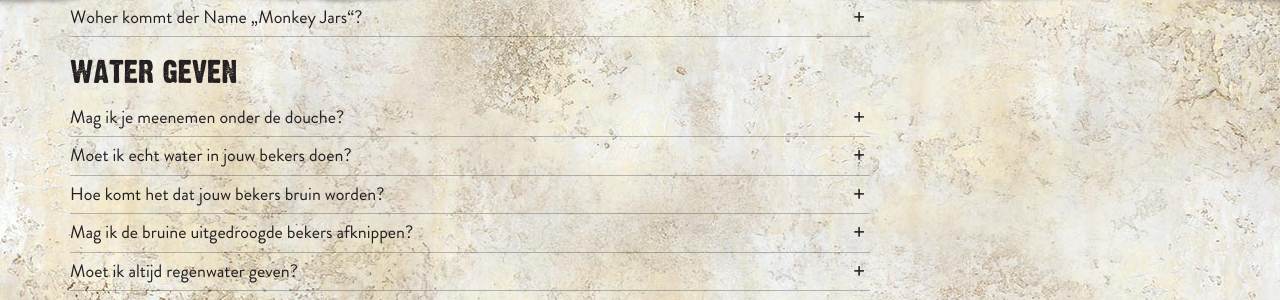
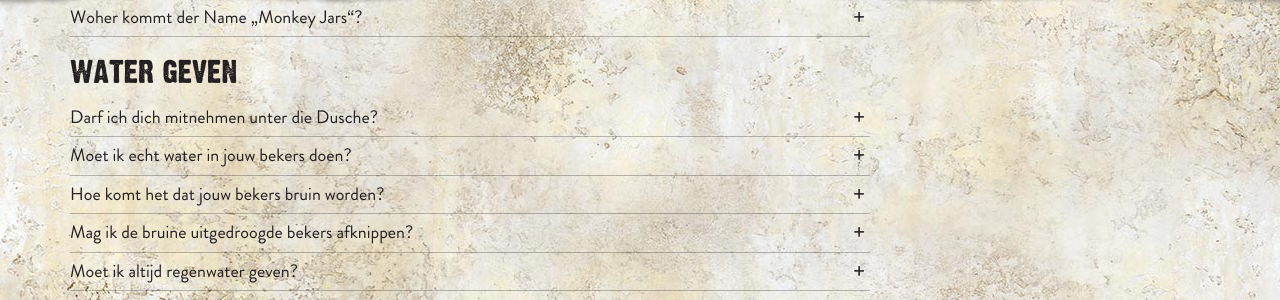
Before and after one commit to jhvanderschee/monkeyjars_de, a Jekyll site: the page built from wissenswertes/index.md, in a window 1280 px wide and 900 px high, scrolled down 309 px. Shown: the part 156-456 px from the top of the window. Built offline with Jekyll 4.4.1, drawn with Linux system fonts in a browser that asks for light colours; part of the change alters nothing that is shown.

Commit message:
Updated 'wissenswertes/index.md' via CloudCannon

```diff
--- a/wissenswertes/index.md
+++ b/wissenswertes/index.md
@@ -28,11 +28,11 @@ oorsprong:
       auch als „Kannenpflanze“ bekannt, aber du darfst mich gerne „Monkey Jars“
       nennen ;-)
 water_geven:
-  - title: Mag ik je meenemen onder de douche?
+  - title: Darf ich dich mitnehmen unter die Dusche?
     content: >-
-      Ja, dat vind ik beregezellig. Niet te vaak en je hoeft me niet in te
-      zepen, daar krijg ik een beetje jeuk van. Ik vind het ook heerlijk om in
-      een vochtige badkamer rond te hangen!
+      Ja, sehr gerne sogar! Nicht zu oft, und du musst mich auch nicht
+      einseifen. Das juckt nämlich ... Ich hänge auch gerne mal in einem
+      feuchten Badezimmer ab.
   - title: Moet ik echt water in jouw bekers doen?
     content: >-
       Nee, als je mij goed verzorgt hoeft dat niet. Mijn stengels kun je zien
```
